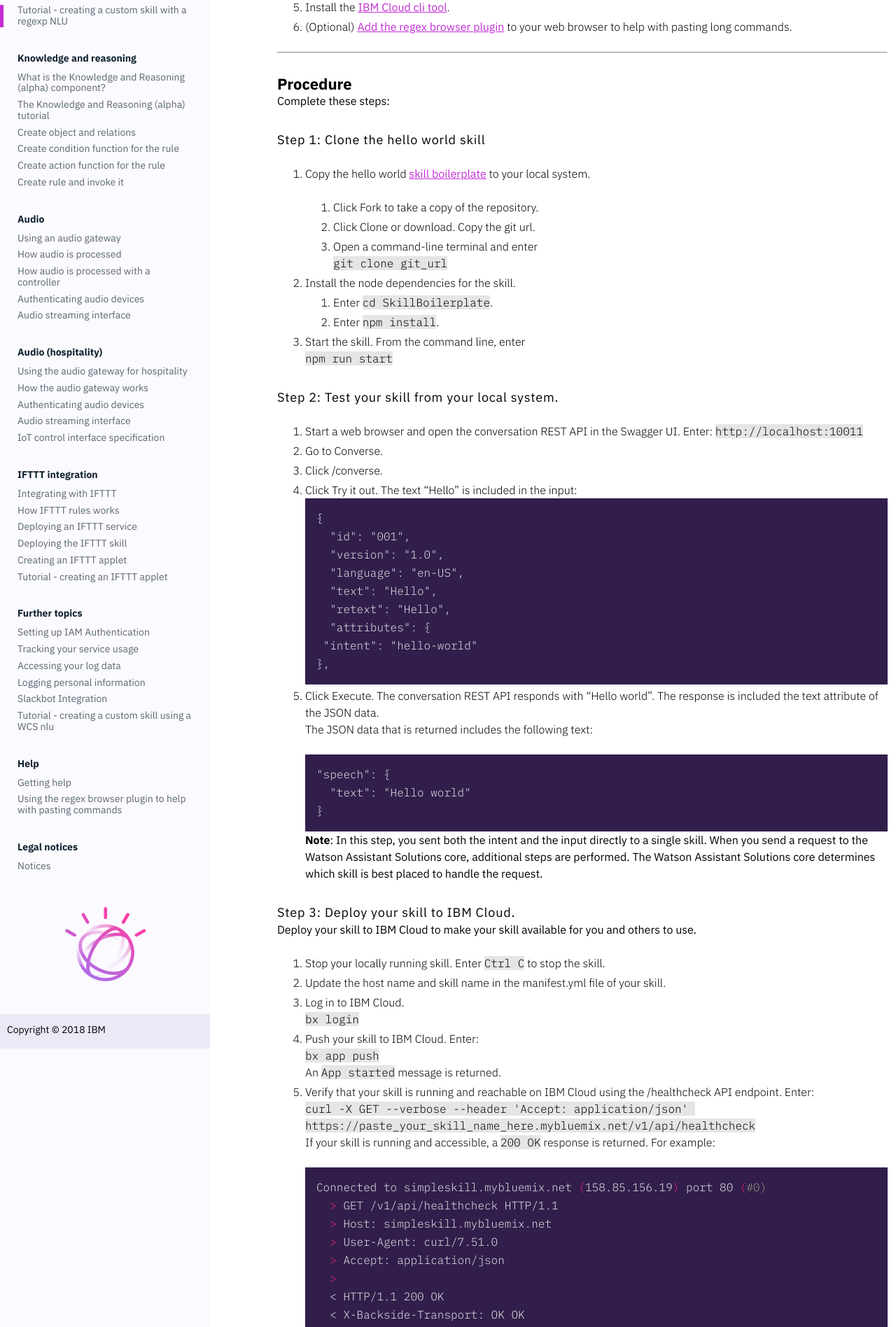
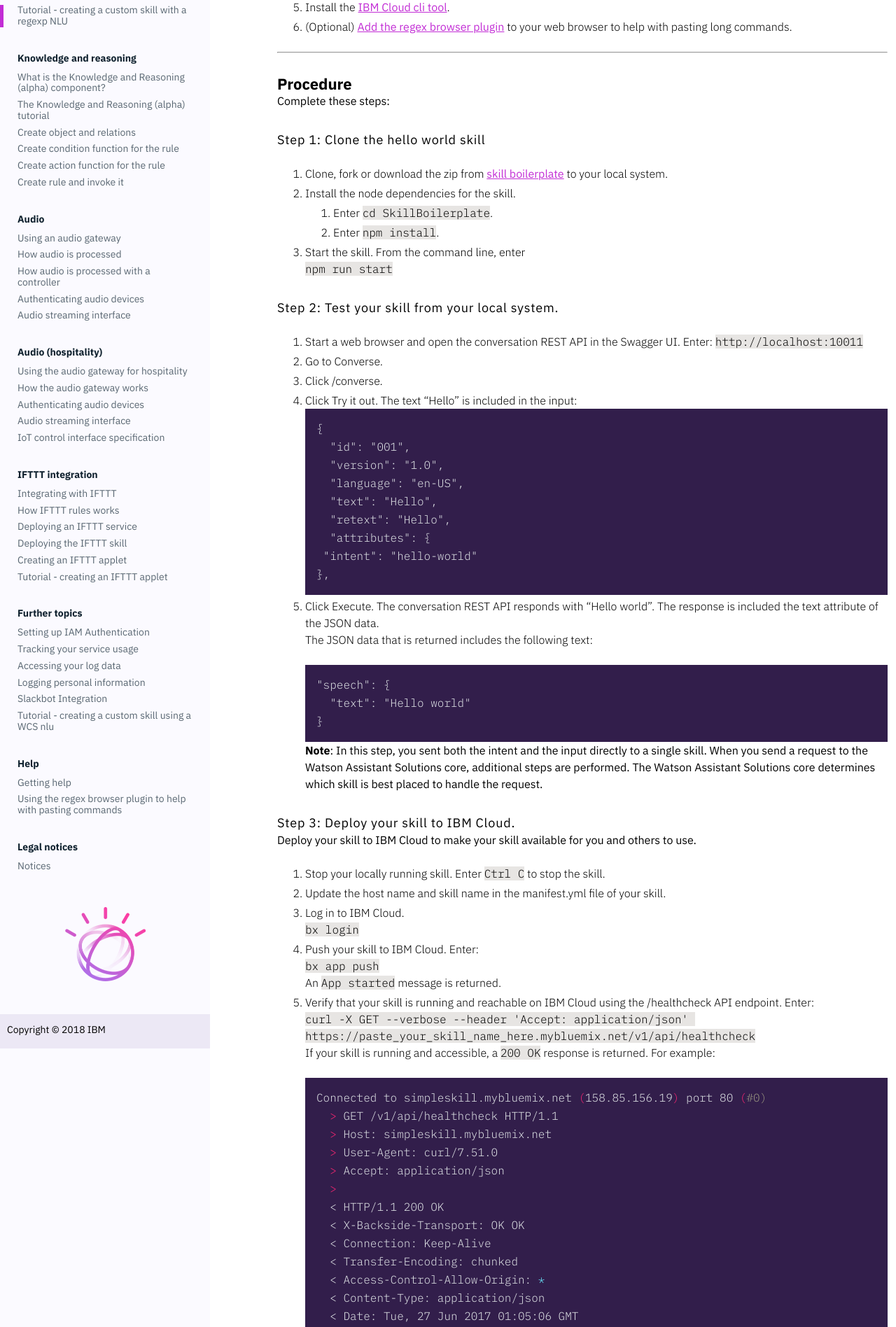
Before and after one commit to Watson-Personal-Assistant/developer, a Jekyll site: the page built from _content/skill/build-skill.md, in a window 1280 px wide. Shown: the part 672-2568 px from the top of the page at 70% size. Built offline with Jekyll 4.4.1, drawn with Linux system fonts in a browser that asks for light colours; some web fonts are replaced.

Commit message:
makes it easier to get the boilerplate without getting tripped up by git

```diff
--- a/_content/skill/build-skill.md
+++ b/_content/skill/build-skill.md
@@ -23,10 +23,7 @@
 Complete these steps:
 
 #### Step 1: Clone the hello world skill
-1.  Copy the hello world [skill boilerplate](https://github.com/Watson-Personal-Assistant/SkillBoilerplate) to your local system.
-    1. Click Fork to take a copy of the repository.
-    2. Click Clone or download. Copy the git url.
-    3. Open a command-line terminal and enter<br>`git clone git_url`
+1.  Clone, fork or download the zip from [skill boilerplate](https://github.com/Watson-Personal-Assistant/SkillBoilerplate) to your local system.
 2. Install the node dependencies for the skill.
     1. Enter `cd SkillBoilerplate`.
     2. Enter `npm install`.
```
Also changed, not shown: _content/further-topics/using-wcs.md (+1 -4 lines).
